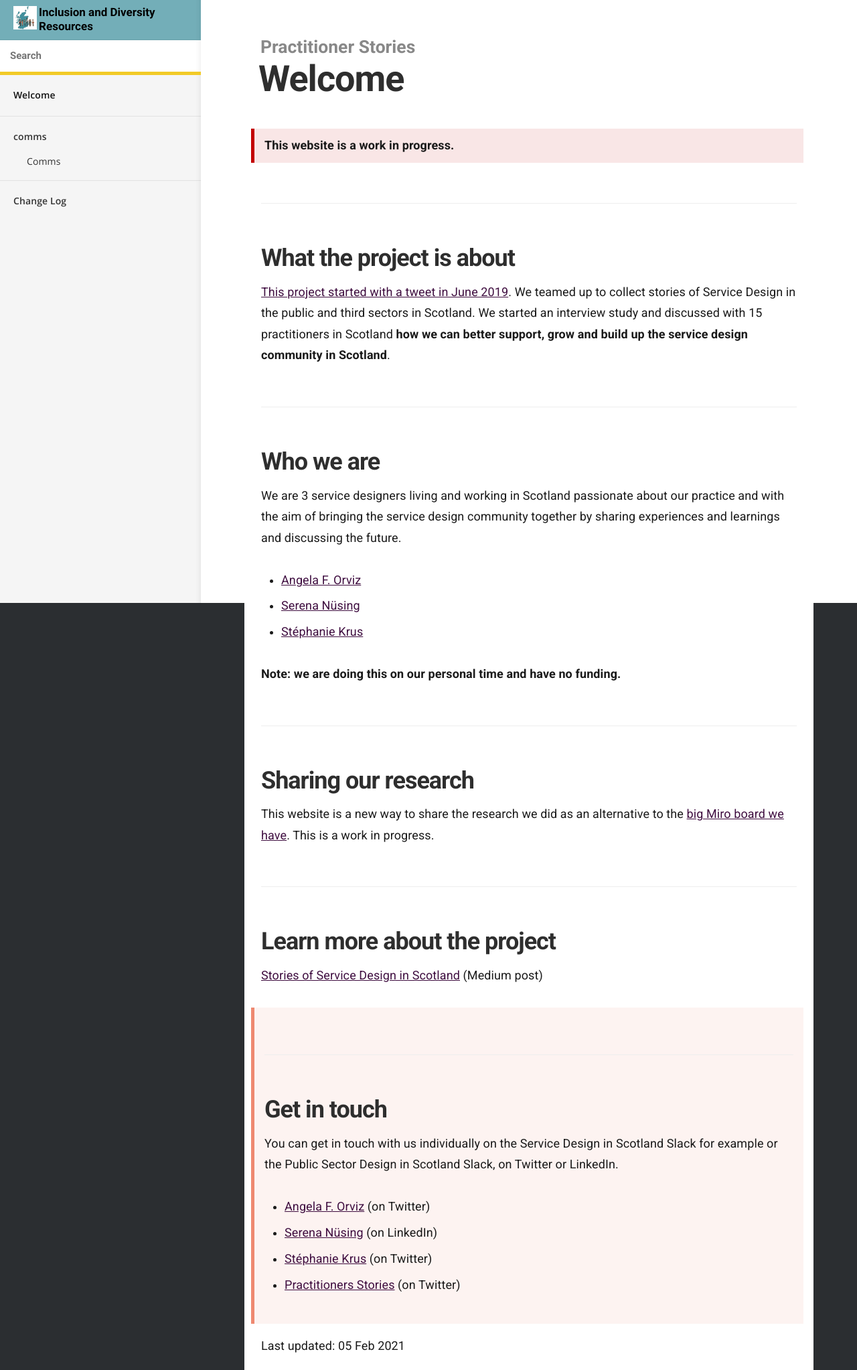
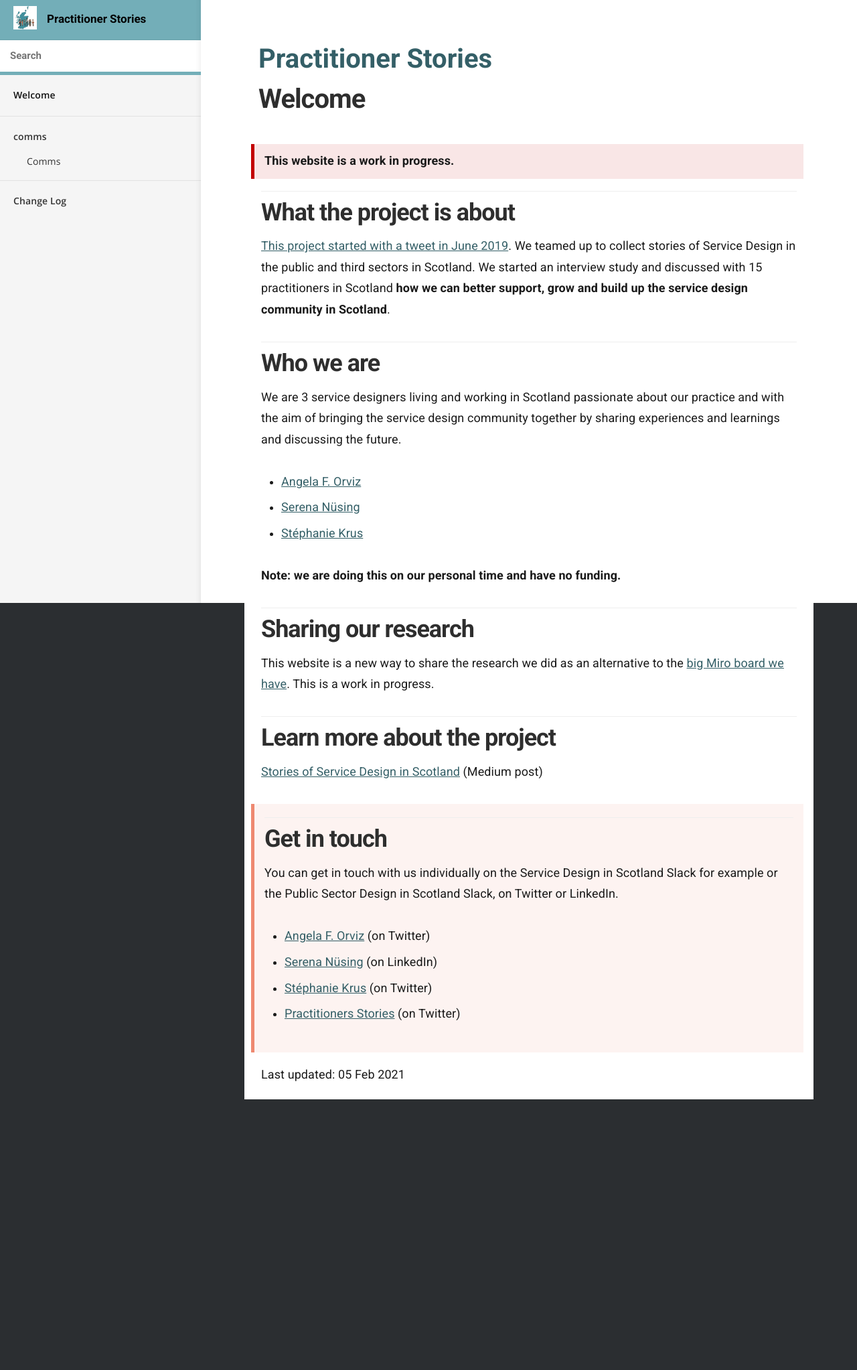
Before and after one commit to stephanie-K/practitioner-stories, a Jekyll site: the page built from index.md, in a window 1280 px wide. Shown: the whole page at 67% size. Built offline with Jekyll 4.4.1, drawn with Linux system fonts in a browser that asks for light colours; after the commit the page ends 1641 px from its top, so only the background shows below that.

Commit message:
multi fix in the CSS

```diff
--- a/_includes/feedback.html
+++ b/_includes/feedback.html
@@ -1,5 +1,5 @@
 <blockquote class="alt">
-  <h2>Get in touch</h2>
+  <h2 class="simple">Get in touch</h2>
 
   <p>You can get in touch with us individually on the Service Design in Scotland Slack for example or the Public Sector Design in Scotland Slack, on Twitter or LinkedIn.</p>
   <ul>
--- a/_layouts/default.html
+++ b/_layouts/default.html
@@ -29,7 +29,7 @@
 		<header>
 			<h1>
 				<a href="{{ site.baseurl }}/"><img src="{{ site.baseurl }}/images/favicon.png" width="60" height="60" alt="homepage"></a>
-				Inclusion and Diversity Resources
+				Practitioner Stories
 				<button type="button" class="open-nav" id="open-nav"></button>
 			</h1>
 
@@ -72,8 +72,9 @@
 
 		<section class="main">
 			<div class="page-header">
-				<h2>{% if page.category %}{{ page.category }}{% else %}{{ site.title }}{% endif %}</h2>
-				<h3>{{ page.title }}</h3>
+				<h1><span class="title">{% if page.category %}{{ page.category }}{% else %}{{ site.title }}{% endif %}</span><br>
+					<span class="subtitle">{{ page.title }}</span>
+				</h1>
 			</div>
 			<article class="content">
 				{{ content }}
--- a/_sass/_layout.scss
+++ b/_sass/_layout.scss
@@ -165,13 +165,16 @@ $nav-image: $baseurl + "/images/menu.svg";
 
 	h3::before {
 		content: "";
-		@extend hr;
-		margin: 60px 0;
-	} // code below added for h2 to align with h3
+		margin: 1rem 0;
+	}
 	h2::before {
 		content: "";
 		@extend hr;
-		margin: 60px 0;
+		margin: 1rem 0;
+	}
+	h2.simple::before {
+		content: "";
+		margin: 1rem 0;
 	}
 }
 
@@ -183,32 +186,27 @@ $nav-image: $baseurl + "/images/menu.svg";
 }
 
 .page-header {
-	h2,
-	h3 {
+	h1 {
 		margin: 0;
 		line-height: 1.2;
 		letter-spacing: -1px;
 	}
 
-	h2 {
-		font-size: 2rem;
+	h1 span.title {
+		font-size: 3.5rem;
 		margin-left: -1px;
-		color: #888;
+		color: #345F67;
 		letter-spacing: 0;
+		@media (min-width: $mobile-break) {
+			font-size: 4rem;
+		}
 	}
 
-	h3 {
-		font-size: 4rem;
+	h1 span.subtitle {
+		font-size: 2.5rem;
 		margin-left: -4px;
-	}
-
-	@media (min-width: $mobile-break) {
-		h2 {
-			font-size: 2.65rem;
-		}
-
-		h3 {
-			font-size: 5.4rem;
+		@media (min-width: $mobile-break) {
+			font-size: 4rem;
 		}
 	}
 
@@ -375,7 +373,7 @@ h4 svg {
 	width: 100%;
 	box-sizing: border-box;
 	border: 0;
-	border-bottom: 5px solid #F2CA27; // yellow instead of rgba(0, 0, 0, 0.075); also was only 1px
+	border-bottom: 5px solid $brand-colour; // was only 1px
 	// border-left: 5px solid transparent;
 	font-size: 1.5rem;
 	font-weight: 600;
@@ -470,13 +468,13 @@ img {
 		margin: 0;
 		font-size: 18px;
 		cursor: pointer;
-		background-color: #f7e064;
-		color: #333;
+		background-color: #345F67;
+		color: #1a1a1a;
 		box-shadow: 1px 1px 5px 0 rgba(0, 0, 0, 0.2);
 
 		&:hover {
-			background-color: #f4d525;
-			color: #333;
+			background-color: #73aeb8;;
+			color: #000;
 		}
 	}
 
@@ -487,19 +485,24 @@ img {
 }
 
 a.button {
-	background-color: #1e7bb8;
+	background-color: #345F67;
 	padding: 10px 20px;
 	color: #ffffff;
 	text-decoration: none;
 }
 a.button:hover {
-    color: #1e7bb8;
+    color: #345F67;
     background-color: #ffffff;
     padding: 8px 18px;
-    border: solid 2px #1e7bb8;
+    border: solid 2px #345F67;
 }
 .tag {
 	background-color: $brand-colour;
+	font-weight: 600;
+	padding: 0.5em 1em;
+}
+.tag-alt {
+	background-color: $brand-colour-alt;
 	font-weight: 600;
 	padding: 0.5em 1em;
 }
--- a/_sass/_typography.scss
+++ b/_sass/_typography.scss
@@ -78,8 +78,7 @@ h6 {
 }
 
 a {
-	color: #3f0e40;
-	//color: #4A4A4A;
+	color: #345f67;
 	transition: color 0.2s ease;
 }
 
```
